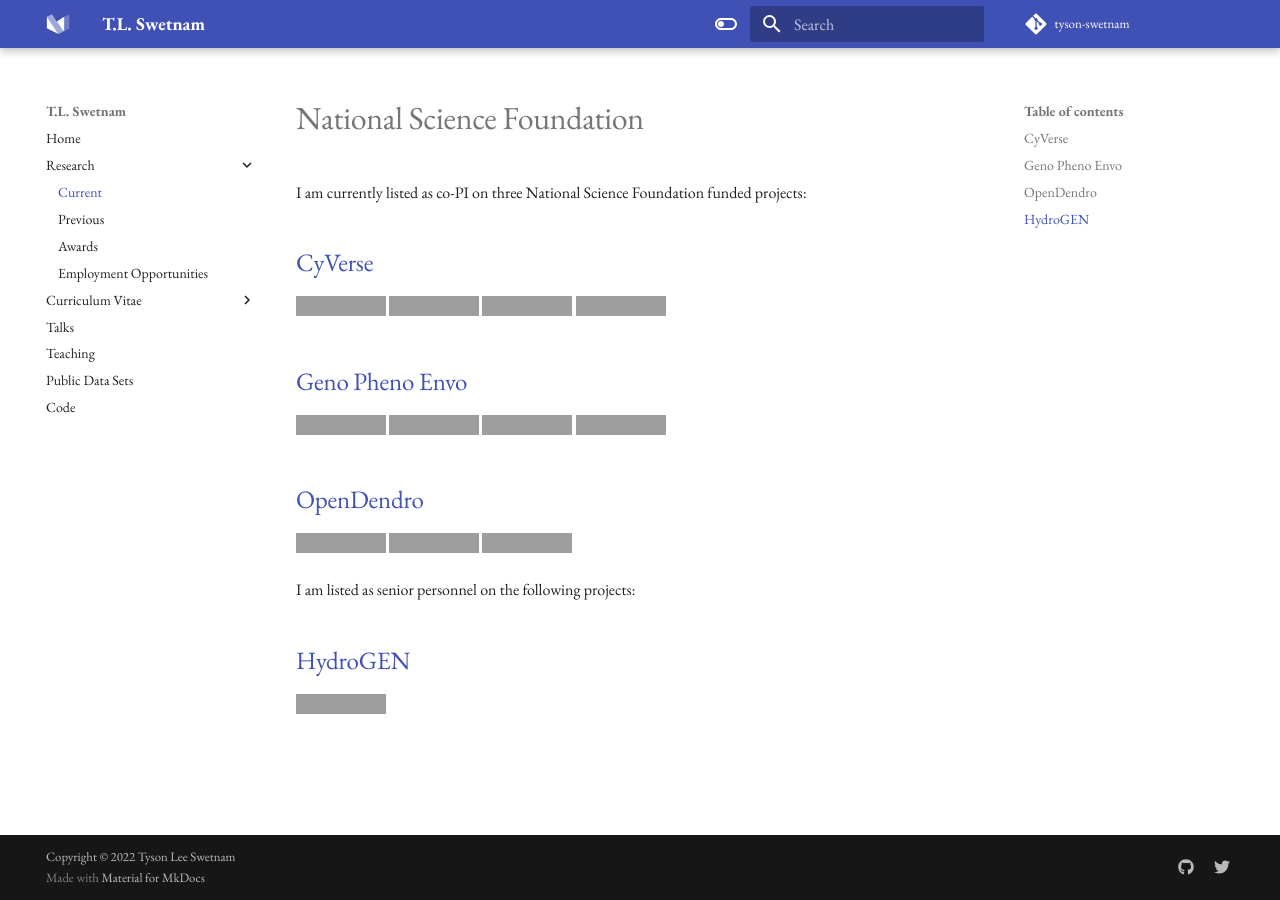
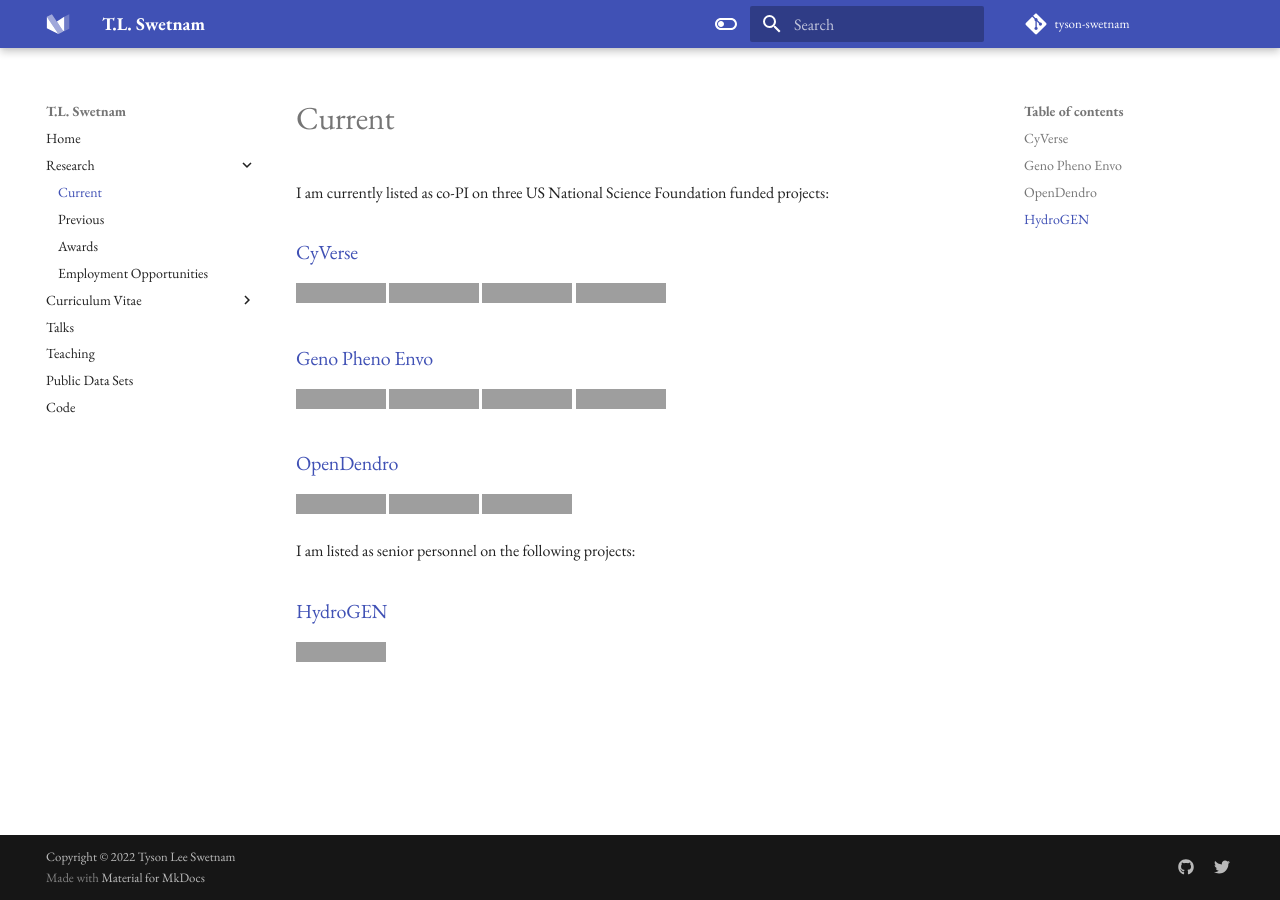
Before and after one commit to tyson-swetnam/new-website, an MkDocs documentation site: the page built from docs/current_projects.md, in a window 1280 px wide, cut to the strip 0-900 px from the top of the page. Built offline with MkDocs 1.6.1 and Material for MkDocs 9.7.7, drawn with Linux system fonts in a browser that asks for light colours; some web fonts are replaced; comment, search, counter and statistics services are not loaded; grey boxes are pictures that could not be loaded.

Commit message:
Update current_projects.md

```diff
--- a/docs/current_projects.md
+++ b/docs/current_projects.md
@@ -1,21 +1,19 @@
-# National Science Foundation
+I am currently listed as co-PI on three US National Science Foundation funded projects:
 
-I am currently listed as co-PI on three National Science Foundation funded projects:
-
-## [CyVerse](https://cyverse.org)
+### [CyVerse](https://cyverse.org)
 
 [![NSF-0735191](https://img.shields.io/badge/NSF-0735191-blue.svg)](https://www.nsf.gov/awardsearch/showAward?AWD_ID=0735191) [![NSF-1265383](https://img.shields.io/badge/NSF-1265383-blue.svg)](https://www.nsf.gov/awardsearch/showAward?AWD_ID=1265383) [![NSF-0735191](https://img.shields.io/badge/NSF-0735191-blue.svg)](https://www.nsf.gov/awardsearch/showAward?AWD_ID=0735191) [![NSF-1743442](https://img.shields.io/badge/NSF-1743442-blue.svg)](https://www.nsf.gov/awardsearch/showAward?AWD_ID=1743442)
 
-## [Geno Pheno Envo](https://genophenoenvo.github.io/)
+### [Geno Pheno Envo](https://genophenoenvo.github.io/)
 
 [![NSF-1939945](https://img.shields.io/badge/NSF-1939945-blue.svg)](https://www.nsf.gov/awardsearch/showAward?AWD_ID=1939945) [![NSF-1940059](https://img.shields.io/badge/NSF-1940059-blue.svg)](https://www.nsf.gov/awardsearch/showAward?AWD_ID=1940059) [![NSF-1940062](https://img.shields.io/badge/NSF-1940062-blue.svg)](https://www.nsf.gov/awardsearch/showAward?AWD_ID=1940062) [![NSF-1940330](https://img.shields.io/badge/NSF-1940330-blue.svg)](https://www.nsf.gov/awardsearch/showAward?AWD_ID=1940330)
 
-## [OpenDendro](https://opendendro.github.io/opendendro)
+### [OpenDendro](https://opendendro.github.io/opendendro)
 
 [![NSF-2054514](https://img.shields.io/badge/NSF-2054514-blue.svg)](https://nsf.gov/awardsearch/showAward?AWD_ID=2054514) [![NSF-2054515](https://img.shields.io/badge/NSF-2054515-blue.svg)](https://nsf.gov/awardsearch/showAward?AWD_ID=2054515) [![NSF-2054516](https://img.shields.io/badge/NSF-2054516-blue.svg)](https://nsf.gov/awardsearch/showAward?AWD_ID=2054516)
 
 I am listed as senior personnel on the following projects:
 
-## [HydroGEN](https://github.com/HydroFrame-ML)
+### [HydroGEN](https://github.com/HydroFrame-ML)
 
 [![NSF-2134892](https://img.shields.io/badge/NSF-2134892-blue.svg)](https://www.nsf.gov/awardsearch/showAward?AWD_ID=2134892)
```
